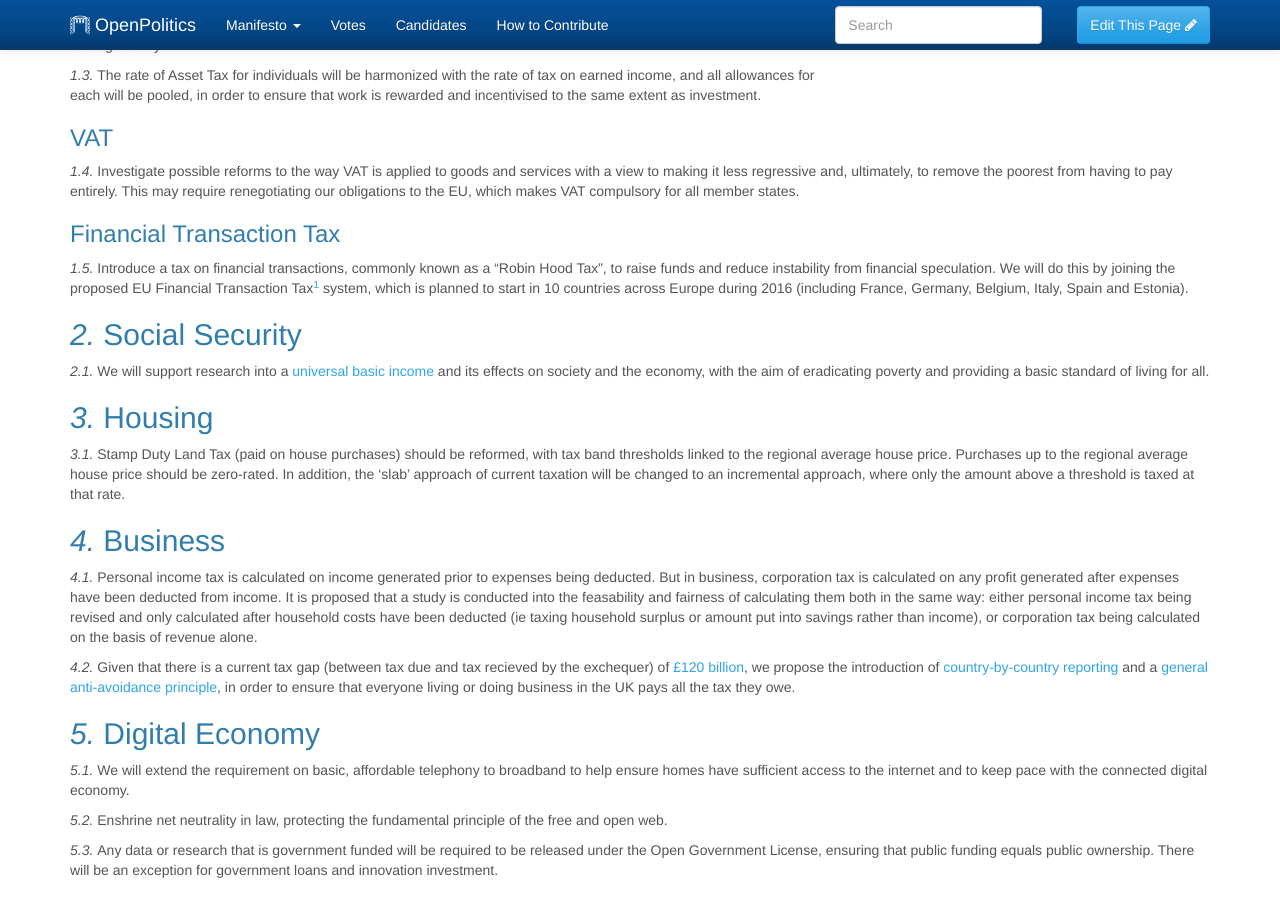
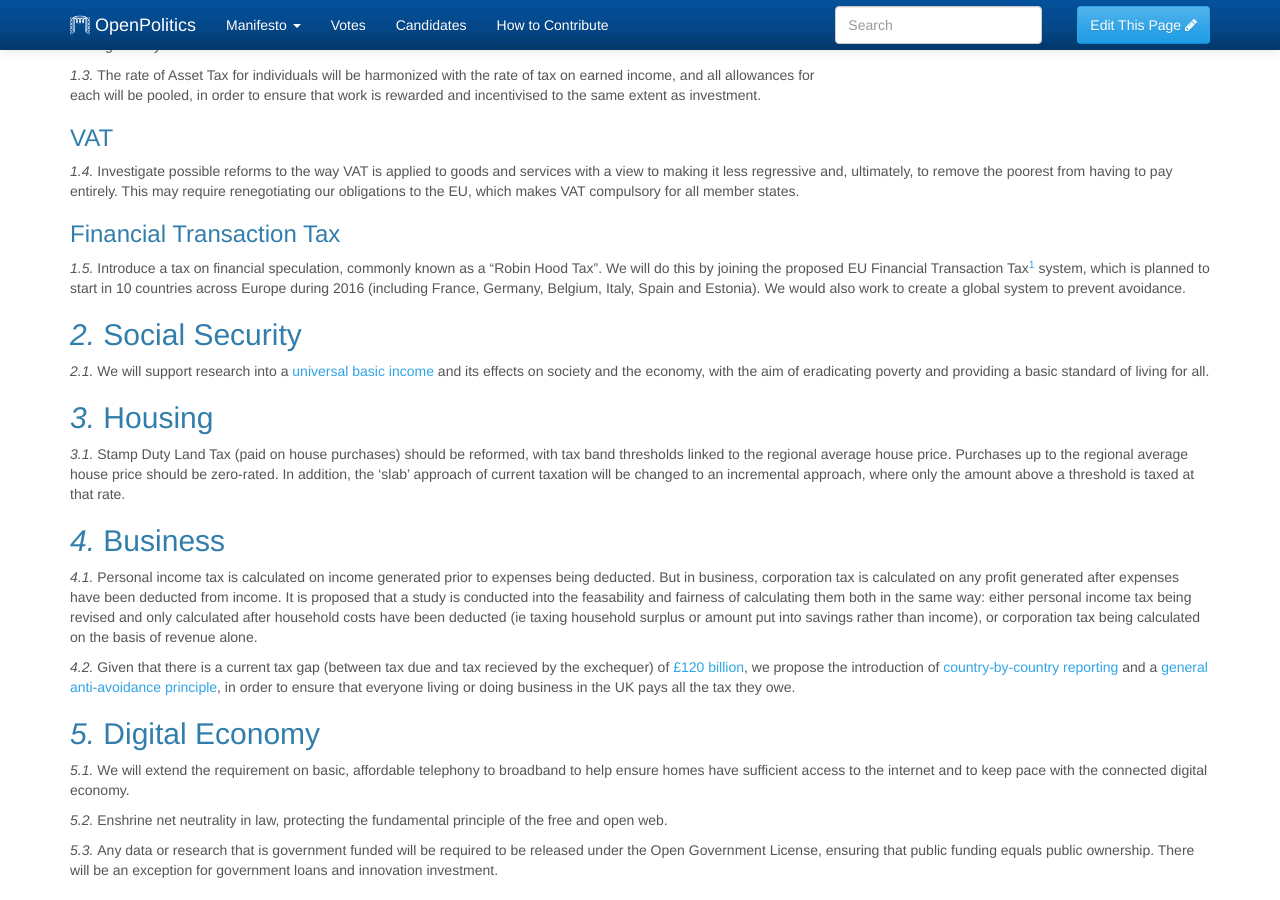
Before and after one commit to openpolitics/manifesto, a Jekyll site: the page built from manifesto/economy.md, in a window 1280 px wide and 900 px high, scrolled down 374 px. Built offline with Jekyll 4.4.1, drawn with Linux system fonts in a browser that asks for light colours.

Commit message:
Create global system of FTT

```diff
--- a/manifesto/economy.md
+++ b/manifesto/economy.md
@@ -24,7 +24,7 @@ Investigate possible reforms to the way VAT is applied to goods and services wit
 
 ### Financial Transaction Tax
 
-Introduce a tax on financial transactions, commonly known as a "Robin Hood Tax", to raise funds and reduce instability from financial speculation. We will do this by joining the proposed EU Financial Transaction Tax[^1] system, which is planned to start in 10 countries across Europe during 2016 (including France, Germany, Belgium, Italy, Spain and Estonia).
+Introduce a tax on financial speculation, commonly known as a "Robin Hood Tax". We will do this by joining the proposed EU Financial Transaction Tax[^1] system, which is planned to start in 10 countries across Europe during 2016 (including France, Germany, Belgium, Italy, Spain and Estonia). We would also work to create a global system to prevent avoidance.
 
 ## Social Security
 
```
